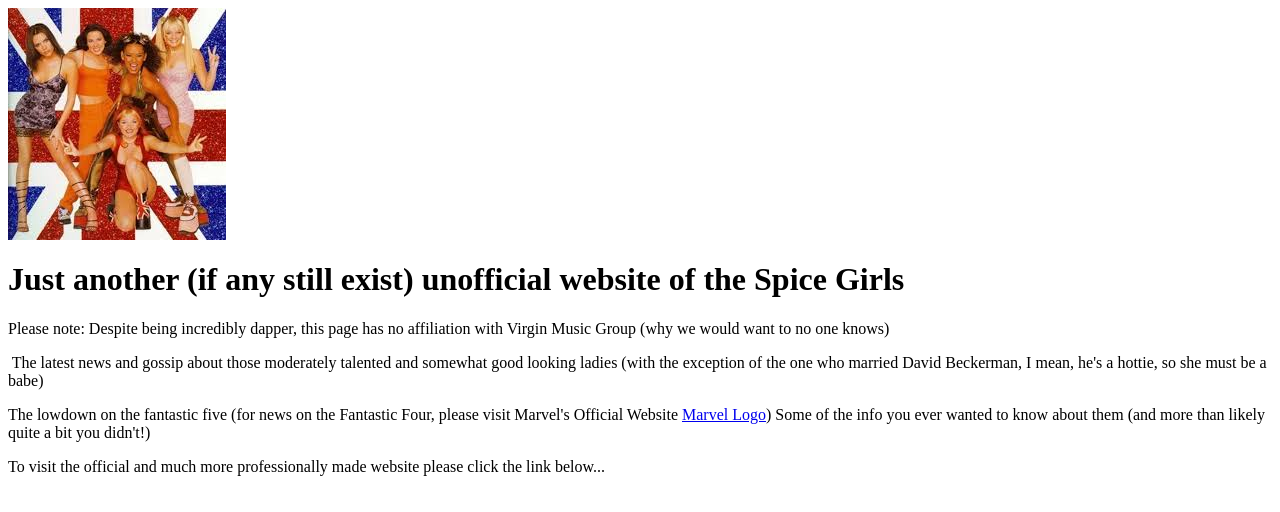
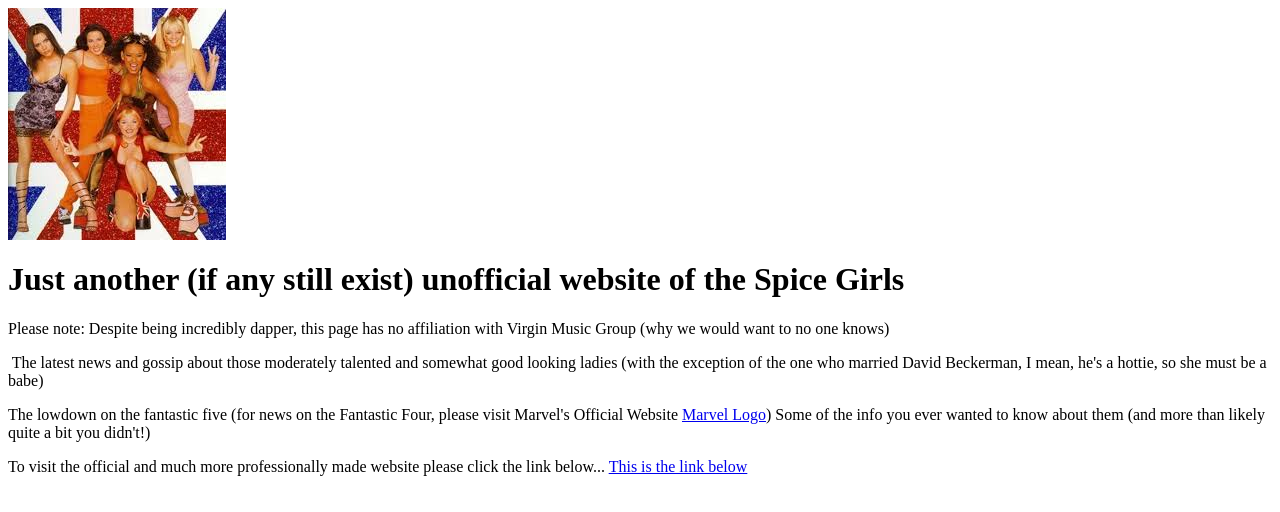
Before and after one commit to timtrousdale/SpiceGirl, a plain HTML site: page index.htm in a window 1280 px wide. Drawn offline with Linux system fonts and the light colour scheme.

Commit message:
showing birdie the ropes

```diff
--- a/index.htm
+++ b/index.htm
@@ -29,6 +29,7 @@
 
         <footer>
             To visit the official and much more professionally made website please click the link below...
+            <a href="#">This is the link below</a>
         </footer>
 
         <img src="">
```
